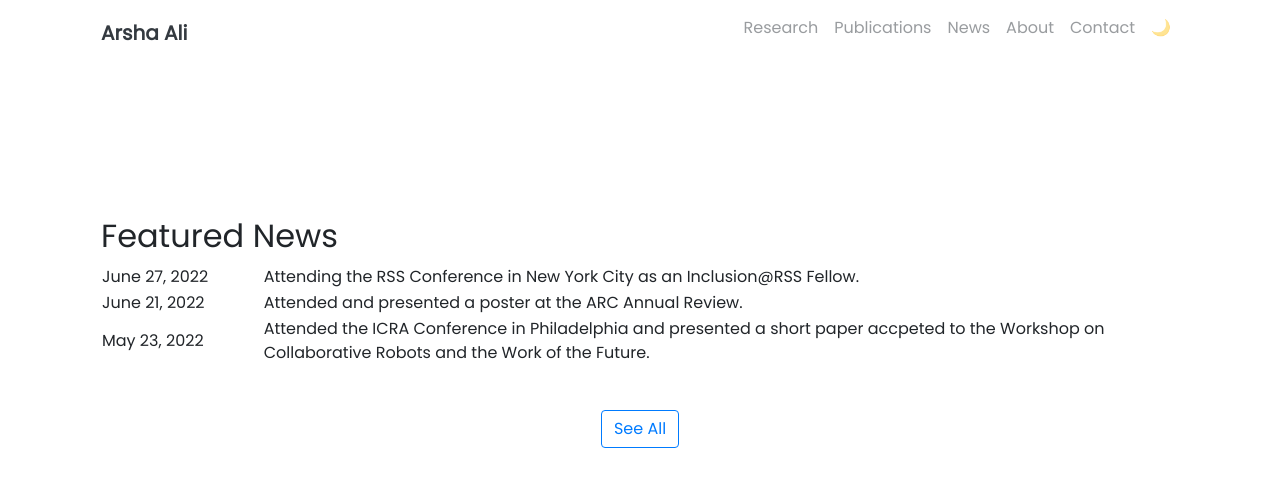
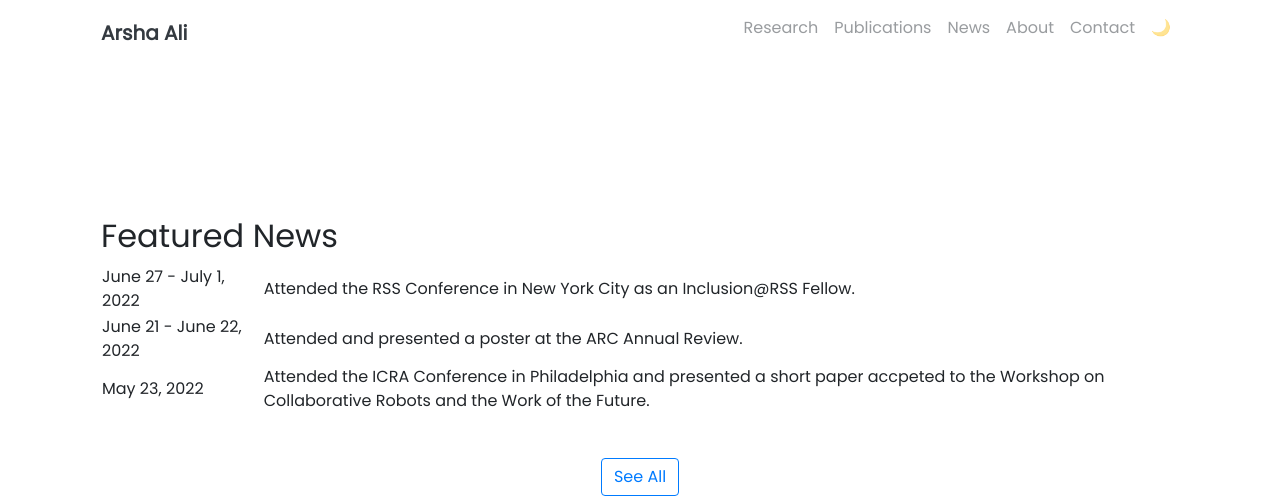
Before and after one commit to arshaali/arshaali.github.io, a Jekyll site: the page built from pages/index.md, in a window 1280 px wide and 900 px high, scrolled down 623 px, cut to the strip 0-504 px from the top of the window. Built offline with Jekyll 4.4.1, drawn with Linux system fonts in a browser that asks for light colours; nearby versions of some CDN libraries.

Commit message:
Update landing.html

```diff
--- a/_includes/landing.html
+++ b/_includes/landing.html
@@ -38,12 +38,12 @@
       </colgroup>
       <!-- Put <thead>, <tbody>, and <tr>'s here! -->
       <tr>
-        <td>June 27, 2022</td>
-        <td>Attending the RSS Conference in New York City as an Inclusion@RSS Fellow.</td>
+        <td>June 27 - July 1, 2022</td>
+        <td>Attended the RSS Conference in New York City as an Inclusion@RSS Fellow.</td>
       </tr>
 
       <tr>
-        <td>June 21, 2022</td>
+        <td>June 21 - June 22, 2022</td>
         <td>Attended and presented a poster at the ARC Annual Review.</td>
       </tr>
 
```
